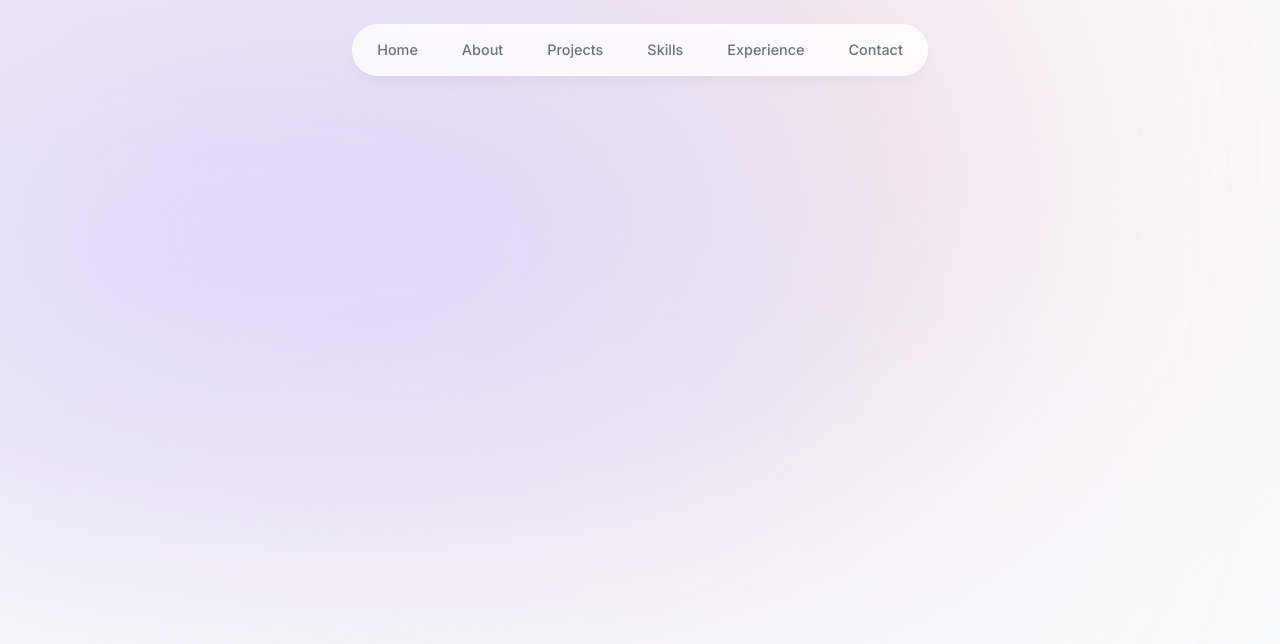
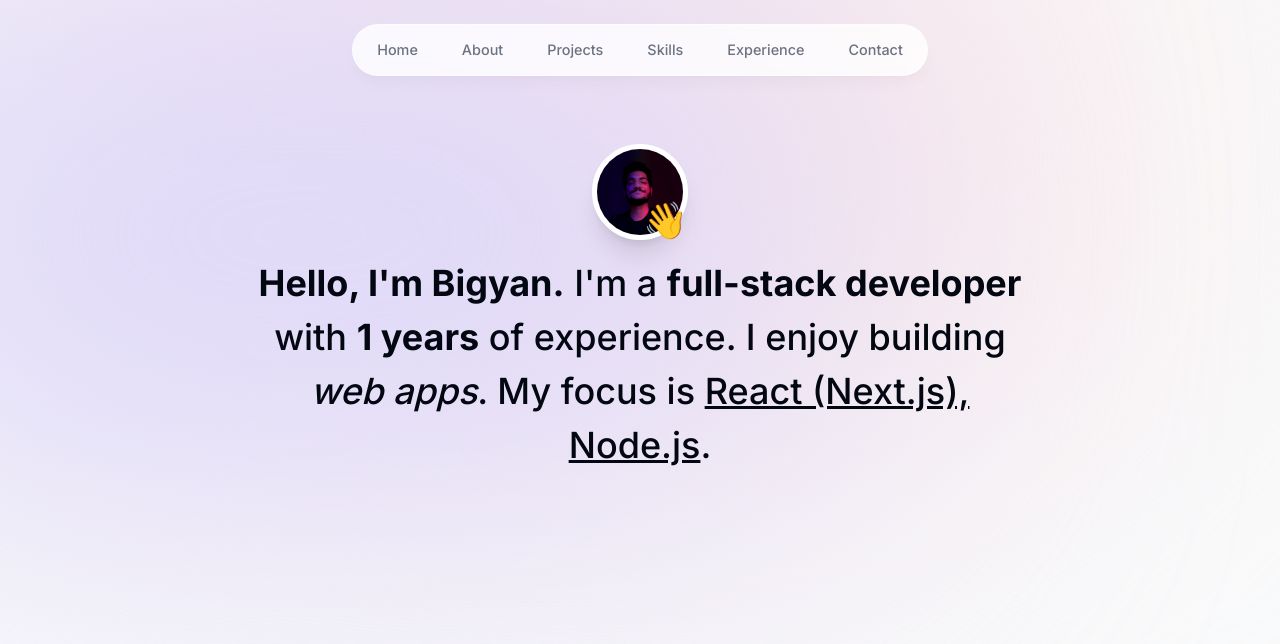
Before and after one commit to bigyanpatel/portfolio-next-2, a Next.js app: page / in a window 1280 px wide. Shown: the top 644 px of the page. Built offline with nearby package versions, Linux system fonts and the light colour scheme.

Commit message:
Style: Add intro section with hero icon

```diff
--- a/app/layout.tsx
+++ b/app/layout.tsx
@@ -17,8 +17,8 @@
   children: React.ReactNode;
 }) {
   return (
-    <html lang="en">
-      <body className={`${inter.className} bg-gray-50 text-gray-950`}>
+    <html lang="en" className="!scroll-smooth">
+      <body  className={`${inter.className} bg-gray-50 text-gray-950 relative pt-28 sm:pt-36 dark:bg-gray-900 dark:text-gray-50 dark:text-opacity-90`}>
         <div className="bg-[#fbe2e3] absolute top-[-6rem] -z-10 right-[11rem] h-[31.25rem] w-[31.25rem] rounded-full blur-[10rem] sm:w-[68.75rem] dark:bg-[#946263]"></div>
         <div className="bg-[#dbd7fb] absolute top-[-1rem] -z-10 left-[-35rem] h-[31.25rem] w-[50rem] rounded-full blur-[10rem] sm:w-[68.75rem] md:left-[-33rem] lg:left-[-28rem] xl:left-[-15rem] 2xl:left-[-5rem] dark:bg-[#676394]"></div>{" "}
         <Header />
--- a/app/page.tsx
+++ b/app/page.tsx
@@ -1,7 +1,9 @@
+import Intro from "@/components/Intro";
 
 export default function Home() {
   return (
-    <main className="">
+    <main className="flex flex-col items-center px-4">
+      <Intro />
     </main>
   )
 }
--- /dev/null
+++ b/components/Intro.tsx
@@ -0,0 +1,64 @@
+"use client";
+
+import Image from "next/image";
+import React from "react";
+import { motion } from "framer-motion";
+
+export default function Intro() {
+
+  return (
+    <section
+      id="home"
+      className="mb-28 max-w-[50rem] text-center sm:mb-0 scroll-mt-[100rem]"
+    >
+      <div className="flex items-center justify-center">
+        <div className="relative">
+          <motion.div
+            initial={{ opacity: 0, scale: 0 }}
+            animate={{ opacity: 1, scale: 1 }}
+            transition={{
+              type: "tween",
+              duration: 0.2,
+            }}
+          >
+            <Image
+              src="/bigyanpatel.png"
+              alt="Bigyan Patel Portrait"
+              quality="95"
+              priority={true}
+              width={100}
+              height={100}
+              className="h-24 w-24 rounded-full object-cover border-[0.35rem] border-white shadow-xl"
+            />
+          </motion.div>
+
+          <motion.span
+            className="absolute bottom-0 right-0 text-4xl"
+            initial={{ opacity: 0, scale: 0 }}
+            animate={{ opacity: 1, scale: 1 }}
+            transition={{
+              type: "spring",
+              stiffness: 125,
+              delay: 0.1,
+              duration: 0.7,
+            }}
+          >
+            👋
+          </motion.span>
+        </div>
+      </div>
+
+      <motion.h1
+        className="mb-10 mt-4 px-4 text-2xl font-medium !leading-[1.5] sm:text-4xl"
+        initial={{ opacity: 0, y: 100 }}
+        animate={{ opacity: 1, y: 0 }}
+      >
+        <span className="font-bold">Hello, I&apos;m Bigyan.</span> I&apos;m a{" "}
+        <span className="font-bold">full-stack developer</span> with{" "}
+        <span className="font-bold">1 years</span> of experience. I enjoy
+        building <span className="italic">web apps</span>. My focus is{" "}
+        <span className="underline">React (Next.js), Node.js</span>.
+      </motion.h1>
+    </section>
+  );
+}
```
Also changed, not shown: public/bigyanpatel.png (added).
